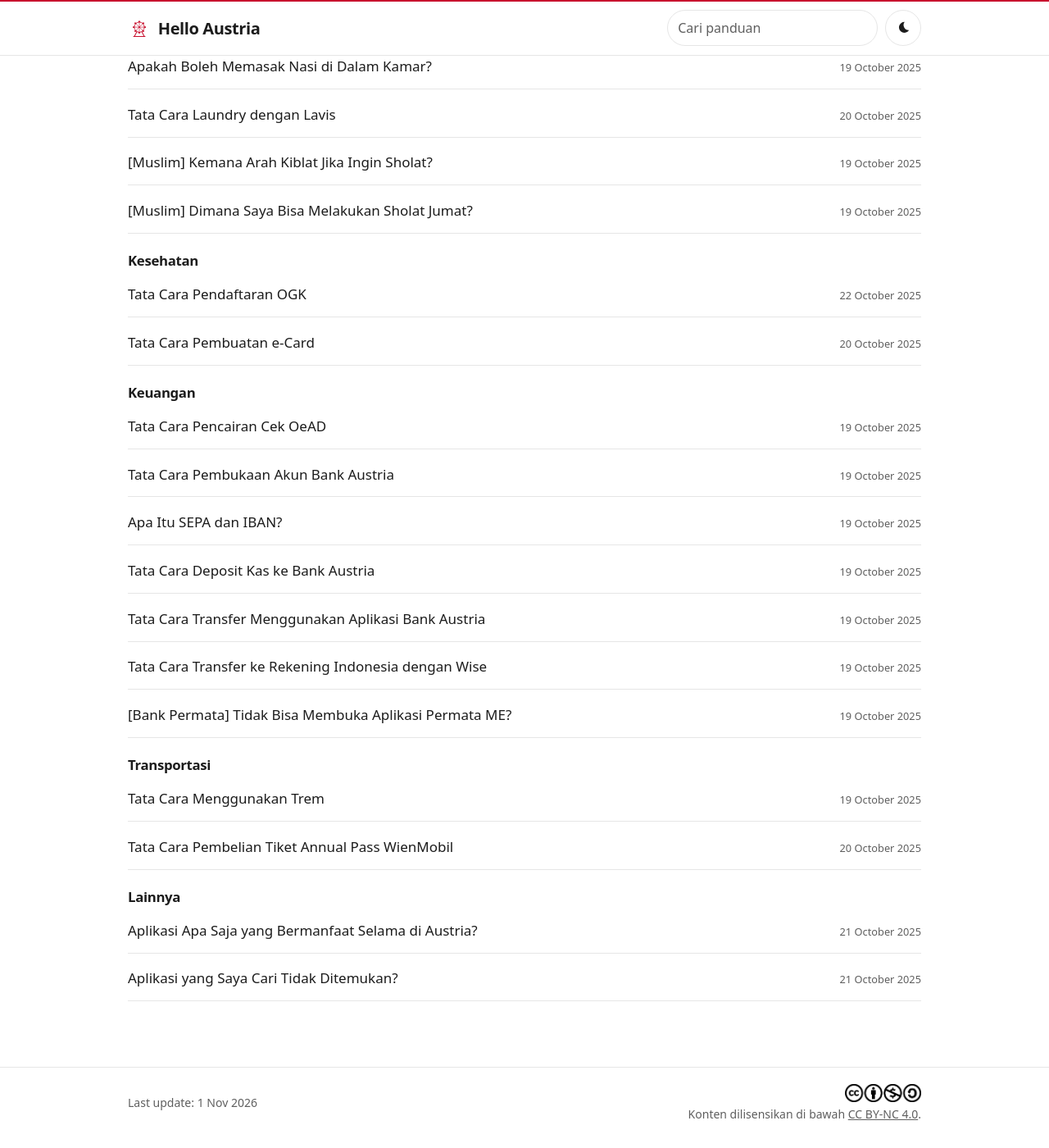
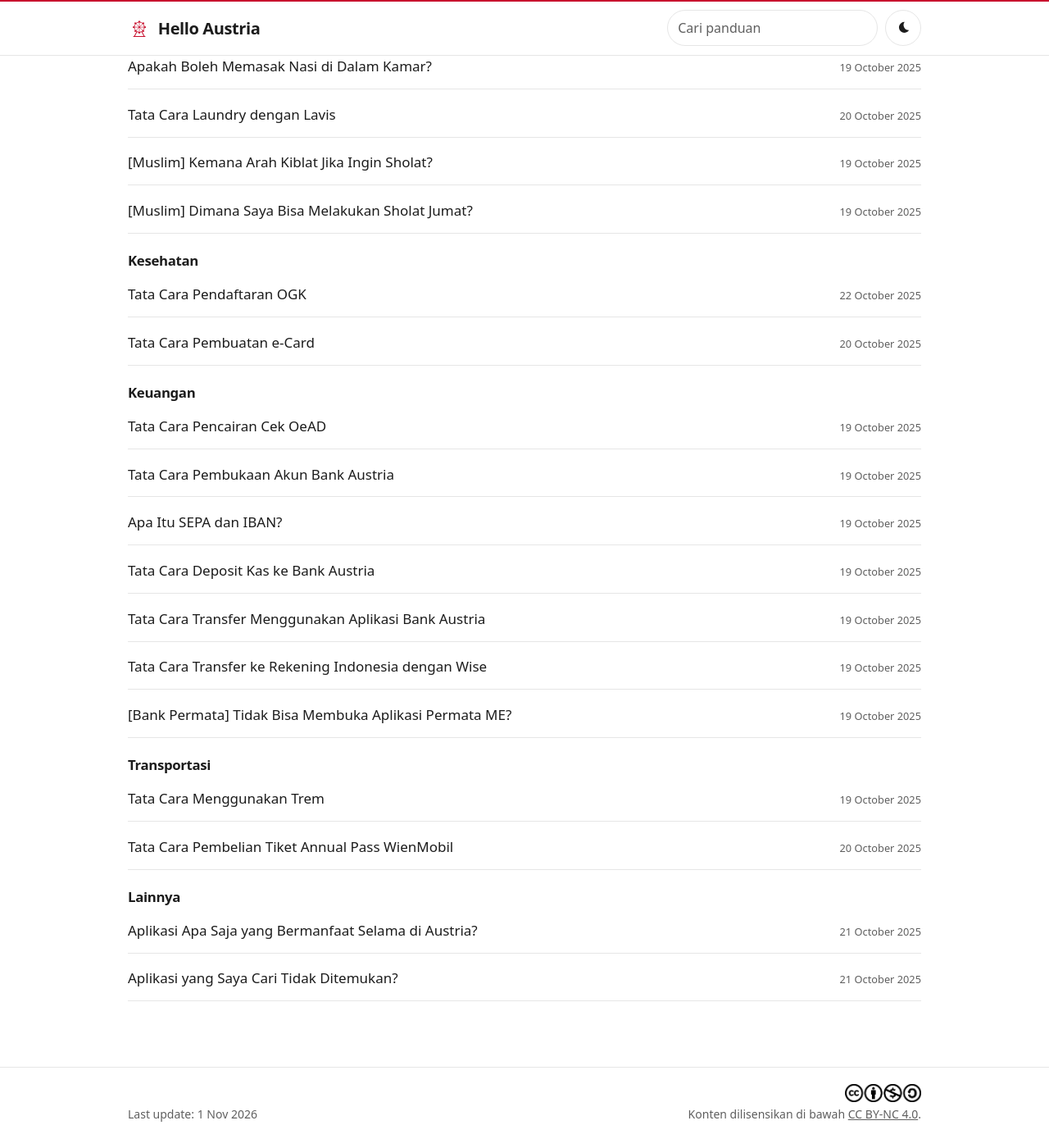
Before and after one commit to helloaustria/helloaustria.github.io, a Jekyll site: the page built from search.html, in a window 1280 px wide and 1400 px high, scrolled down 728 px. Shown: the whole window at 82% size. Built offline with Jekyll 4.4.1, drawn with Linux system fonts in a browser that asks for light colours.

Commit message:
Align the footer items at the bottom.

```diff
--- a/assets/css/style.css
+++ b/assets/css/style.css
@@ -1015,7 +1015,7 @@ mark {
 .footer-inner {
   display: flex;
   flex-wrap: wrap;
-  align-items: center;
+  align-items: end;
   justify-content: space-between;
   gap: 0.85rem 1.5rem;
   min-height: 2rem;
```
